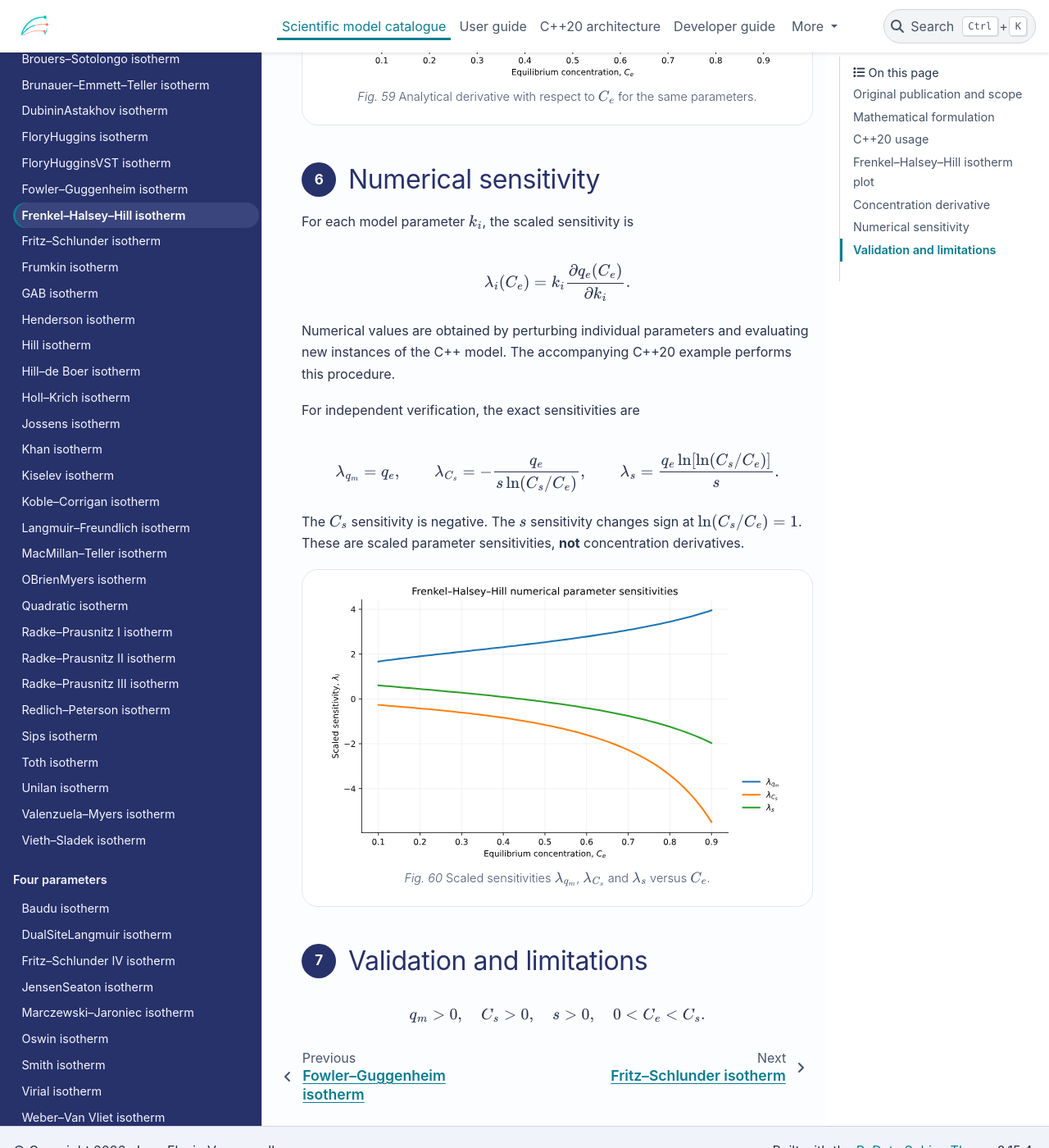
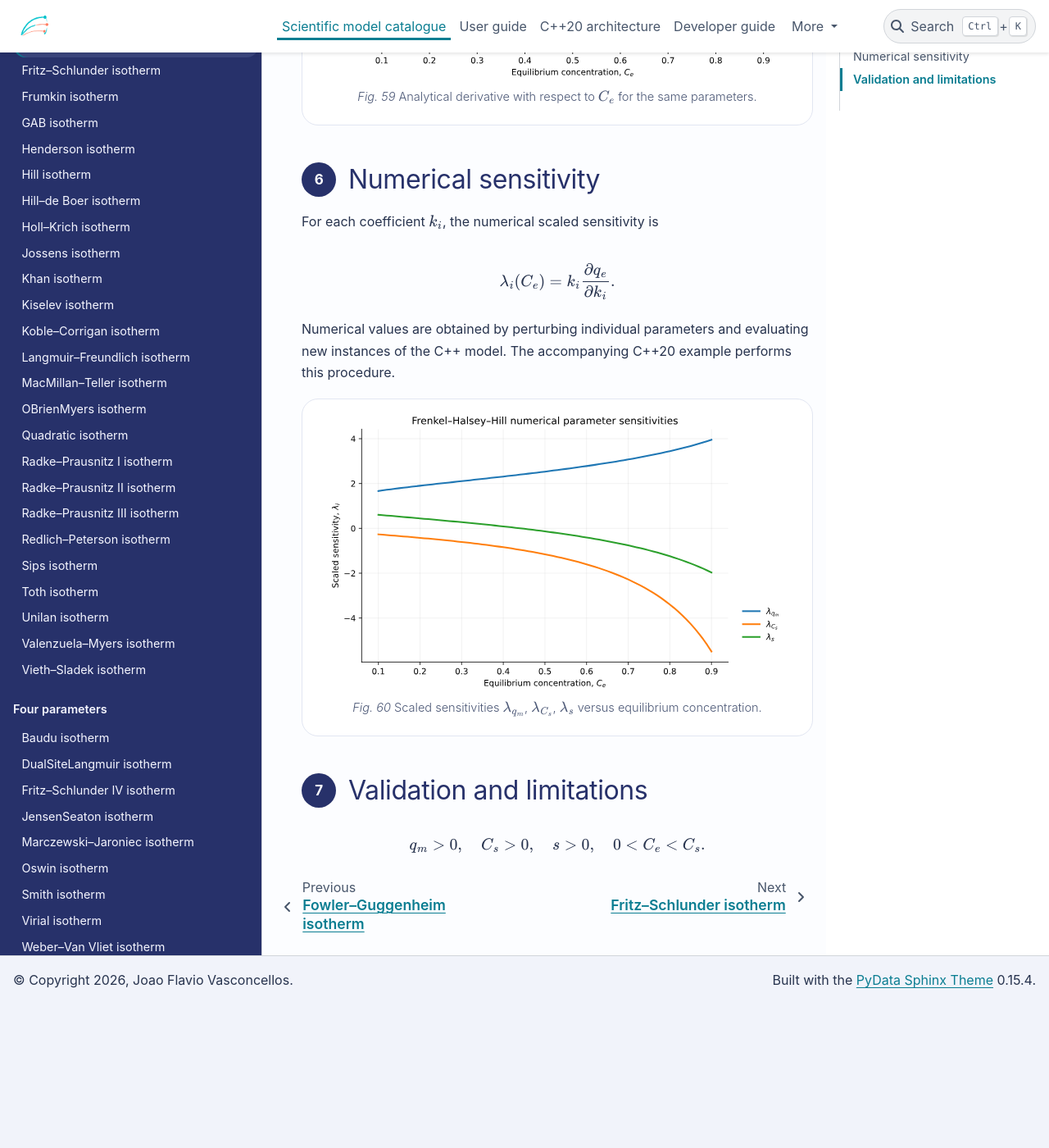
Before and after one commit to gripp-inverseproblem/IsothermLib20, a Sphinx documentation site: the page built from docs/scientific_catalogue/models/ThreeParameters/FrenkelHalseyHill.rst, in a window 1280 px wide and 1400 px high, scrolled down 3540 px. Shown: the whole window at 82% size. Built offline with Sphinx 7.4.7 and the PyData theme 0.15.4, drawn with Linux system fonts in a browser that asks for light colours; after the commit the page ends 4764 px from its top, so only the background shows below that.

Commit message:
Align the FHH sensitivity section with the catalogue standard
Co-Authored-By: Claude Opus 5.5 <noreply@anthropic.com>
Claude-Session: https://claude.ai/code/session_01TPb3cnTWwjFPzsquiFXtjb

```diff
--- a/docs/scientific_catalogue/models/ThreeParameters/FrenkelHalseyHill.rst
+++ b/docs/scientific_catalogue/models/ThreeParameters/FrenkelHalseyHill.rst
@@ -157,34 +157,20 @@ Concentration derivative
 Numerical sensitivity
 ---------------------
 
-For each model parameter :math:`k_i`, the scaled sensitivity is
+For each coefficient :math:`k_i`, the numerical scaled sensitivity is
 
 .. math::
 
-   \lambda_i(C_e)=k_i\frac{\partial q_e(C_e)}{\partial k_i}.
+   \lambda_i(C_e)=k_i\frac{\partial q_e}{\partial k_i}.
 
-Numerical values are obtained by perturbing individual parameters and
-evaluating new instances of the C++ model. The accompanying C++20 example
-performs this procedure.
-
-For independent verification, the exact sensitivities are
-
-.. math::
-
-   \lambda_{q_m}=q_e,\qquad
-   \lambda_{C_s}=-\frac{q_e}{s\ln(C_s/C_e)},\qquad
-   \lambda_s=\frac{q_e\ln[\ln(C_s/C_e)]}{s}.
-
-The :math:`C_s` sensitivity is negative. The :math:`s` sensitivity
-changes sign at :math:`\ln(C_s/C_e)=1`. These are scaled parameter
-sensitivities, **not** concentration derivatives.
+Numerical values are obtained by perturbing individual parameters and evaluating new instances of the C++ model. The accompanying C++20 example performs this procedure.
 
 .. figure:: ../../../_static/figures/frenkel_halsey_hill_sensitivity.svg
    :width: 95%
-   :alt: Scaled numerical sensitivities for q_m, C_s and s versus concentration.
+   :alt: Comparative numerical parameter sensitivities for the Frenkel–Halsey–Hill model.
 
-   Scaled sensitivities :math:`\lambda_{q_m}`, :math:`\lambda_{C_s}`
-   and :math:`\lambda_s` versus :math:`C_e`.
+   Scaled sensitivities :math:`\lambda_{q_m}`, :math:`\lambda_{C_s}`, :math:`\lambda_{s}`
+   versus equilibrium concentration.
 
 Validation and limitations
 --------------------------
```
